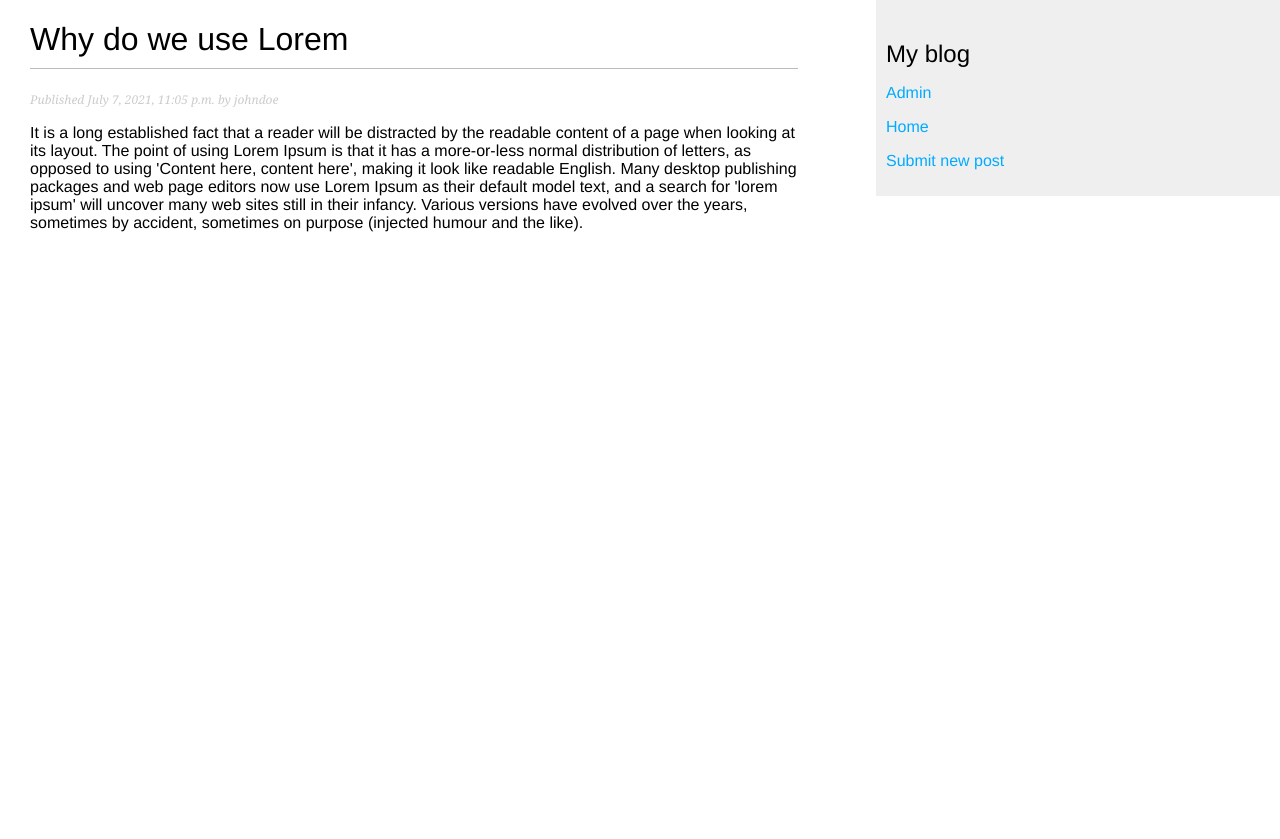
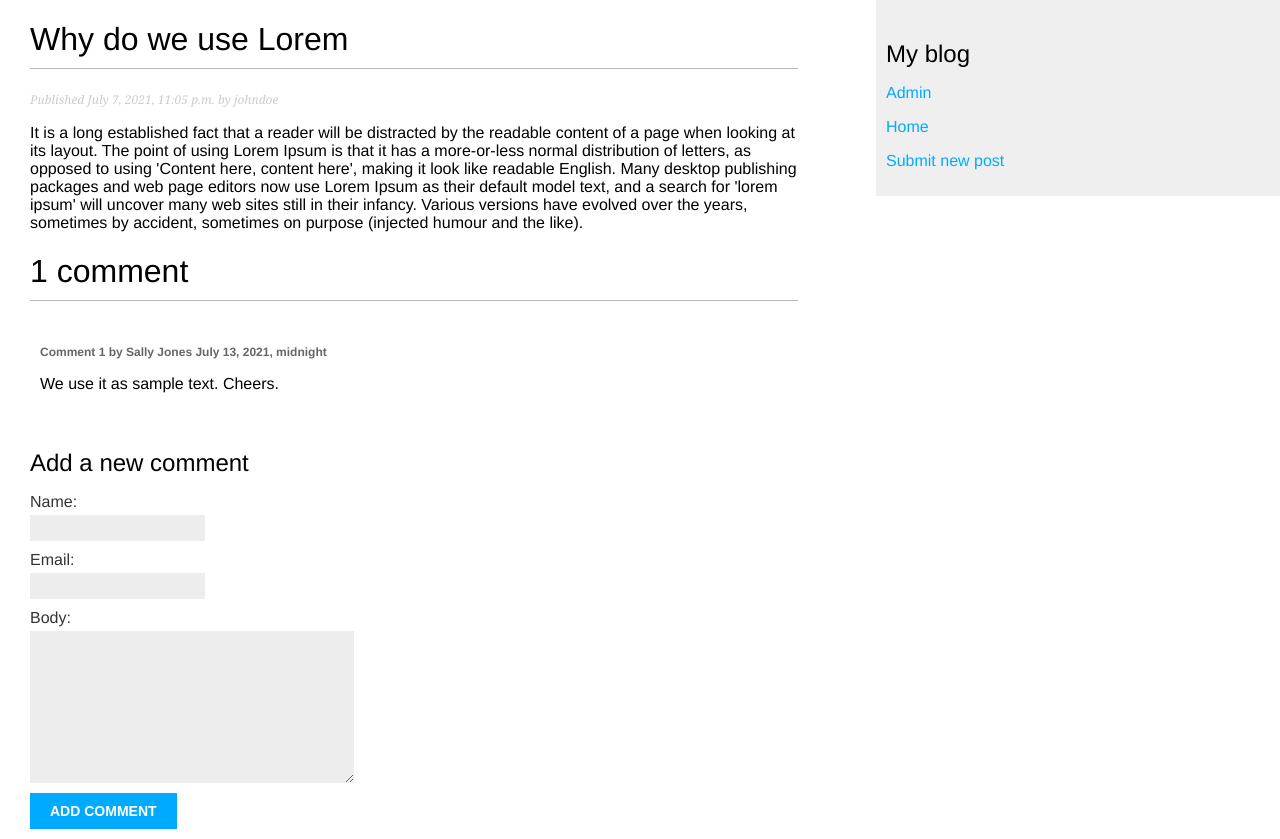
Before and after one commit to pauldewilson/djangoblog, a Django app: a page that uses mysite/blog/templates/blog/post/detail.html in a window 1280 px wide. Before the commit the page ends 232 px from the top, so only its background shows below. Run offline with Django 3.2, Linux system fonts and the light colour scheme; data comes from the database, SQL or seed files in the repository; both versions use the stored data as it was after the commit.

Commit message:
comment functionality added

```diff
--- a/mysite/blog/forms.py
+++ b/mysite/blog/forms.py
@@ -1,5 +1,6 @@
 from django import forms
 from django.utils import timezone
+from .models import Comment
 
 class NewPostForm(forms.Form):
     STATUS_CHOICES = (
@@ -10,3 +11,8 @@ class NewPostForm(forms.Form):
     slug = forms.SlugField(required=True)
     author = forms.IntegerField(required=True)
     body = forms.CharField(required=True)
+
+class CommentForm(forms.ModelForm):
+    class Meta:
+        model = Comment
+        fields = ('name', 'email', 'body')
--- a/mysite/blog/models.py
+++ b/mysite/blog/models.py
@@ -2,6 +2,7 @@ from django.db import models
 from django.urls import reverse
 from django.utils import timezone
 from django.contrib.auth.models import User
+from datetime import datetime as dt
 
 class PublishedManager(models.Manager):
     """
@@ -48,3 +49,18 @@ class Post(models.Model):
             self.publish.day,
             self.slug,
         ])
+
+class Comment(models.Model):
+    post = models.ForeignKey(Post,
+                             on_delete=models.CASCADE,
+                             related_name='comments')
+    name = models.CharField(max_length=80)
+    email = models.EmailField()
+    body = models.TextField()
+    created = models.DateTimeField(auto_now_add=True)
+    updated = models.DateTimeField(auto_now=True)
+    active = models.BooleanField(default=True)
+    class Meta:
+        ordering = ('created',)
+    def __str__(self):
+        return f'{self.name}, {dt.strftime(self.updated, format="%d %B, %Y")}: {self.body}'
--- a/mysite/blog/templates/blog/post/detail.html
+++ b/mysite/blog/templates/blog/post/detail.html
@@ -6,4 +6,30 @@
     Published {{ post.publish }} by {{ post.author }}
   </p>
   {{ post.body|linebreaks }}
+
+{% with comments.count as total_comments %}
+<h1>{{ total_comments }} comment{{ total_comments|pluralize }}</h1>
+{% endwith %}
+
+{% for comment in comments %}
+  <div class="comment">
+    <p class="info">
+      Comment {{ forloop.counter }} by {{ comment.name }}
+      {{ comment.created }}
+    </p>
+    {{ comment.body|linebreaks }}
+  </div>
+{% endfor %}
+
+{% if new_comment %}
+  <h2>Your comment has been added.</h2>
+{% else %}
+  <h2>Add a new comment</h2>
+  <form method="post">
+    {{ comment_form.as_p }}
+    {% csrf_token %}
+    <p><input type="submit" value="Add comment"></p>
+  </form>
+{% endif %}
+
 {% endblock %}
--- a/mysite/blog/views.py
+++ b/mysite/blog/views.py
@@ -2,20 +2,24 @@ from django.shortcuts import render, get_object_or_404, HttpResponseRedirect
 from django.contrib.auth.models import User
 from django.views.generic import ListView
 from django.urls import reverse
-from .models import Post
-from .forms import NewPostForm
+from .models import Post, Comment
+from .forms import NewPostForm, CommentForm
 
 # Create your views here.
+
+
 class PostListView(ListView):
     queryset = Post.published.all()
     context_object_name = 'posts'
     paginate_by = 3
-    template_name= 'blog/post/list.html'
+    template_name = 'blog/post/list.html'
+
 
 def post_detail(request, year, month, day, post):
     """
     View that shows individual post
     """
+    # fetch posts
     post = get_object_or_404(
         Post,
         slug=post,
@@ -24,7 +28,32 @@ def post_detail(request, year, month, day, post):
         publish__month=month,
         publish__day=day,
     )
-    return render(request, 'blog/post/detail.html', {'post': post})
+    # fetch comments
+    comments = post.comments.filter(active=True)
+    # initiate new_comment variable for use when creating a new comment
+    new_comment = None
+    # posting new comment logic
+    if request.method == 'POST':
+        # ascertain form is valid
+        comment_form = CommentForm(data=request.POST)
+        if comment_form.is_valid():
+            # create comment and assign post foreign key then save
+            new_comment = comment_form.save(commit=False)
+            new_comment.post = post
+            new_comment.save()
+            # clear form for refresh
+            comment_form = CommentForm()
+    else:
+        # GET request (page load)
+        # instantiate blank comment form
+        comment_form = CommentForm()
+    return render(request, 'blog/post/detail.html', {
+        'post': post,
+        'comments': comments,
+        'new_comment': new_comment,
+        'comment_form': comment_form,
+    })
+
 
 def new_post(request):
     """
```
Also changed, not shown: mysite/blog/admin.py (+7 -1 lines), mysite/blog/migrations/0002_comment.py (added), mysite/db.sqlite3.
